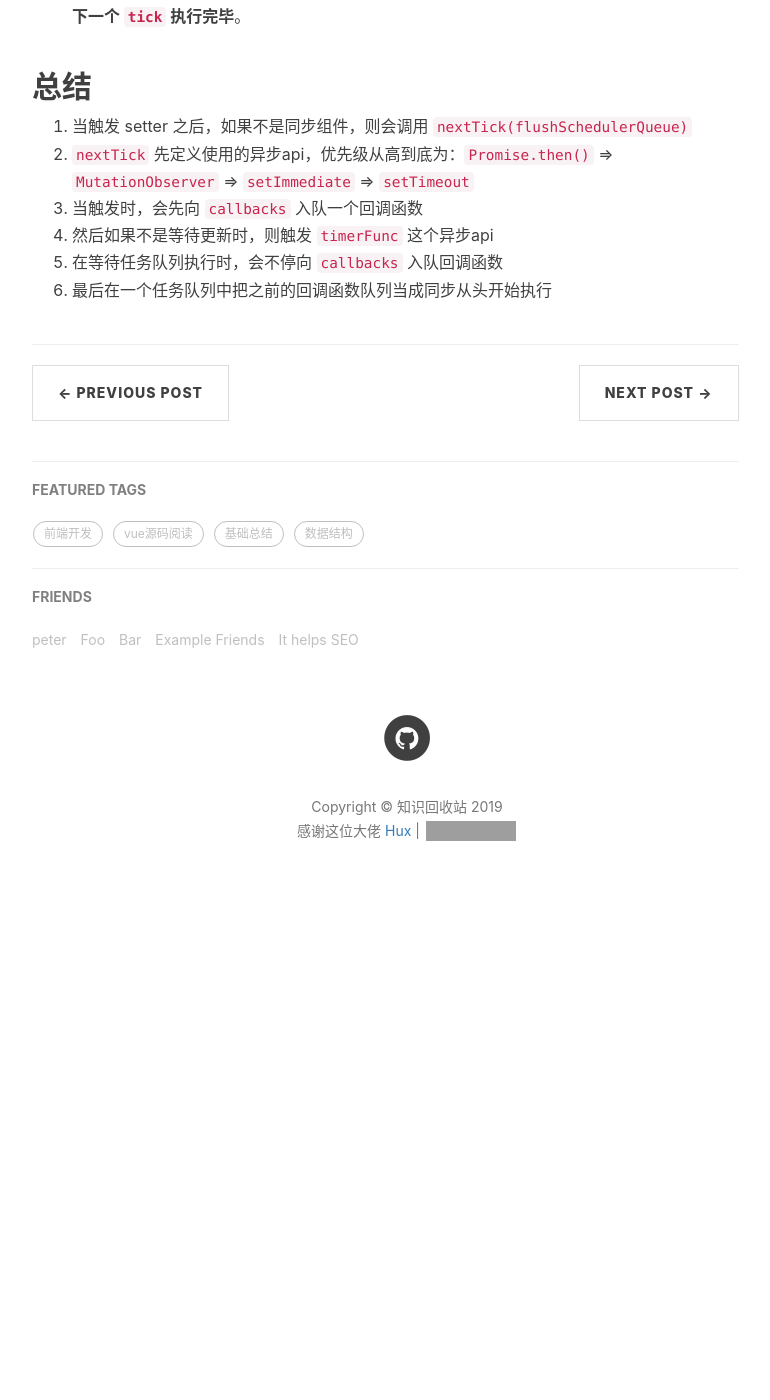
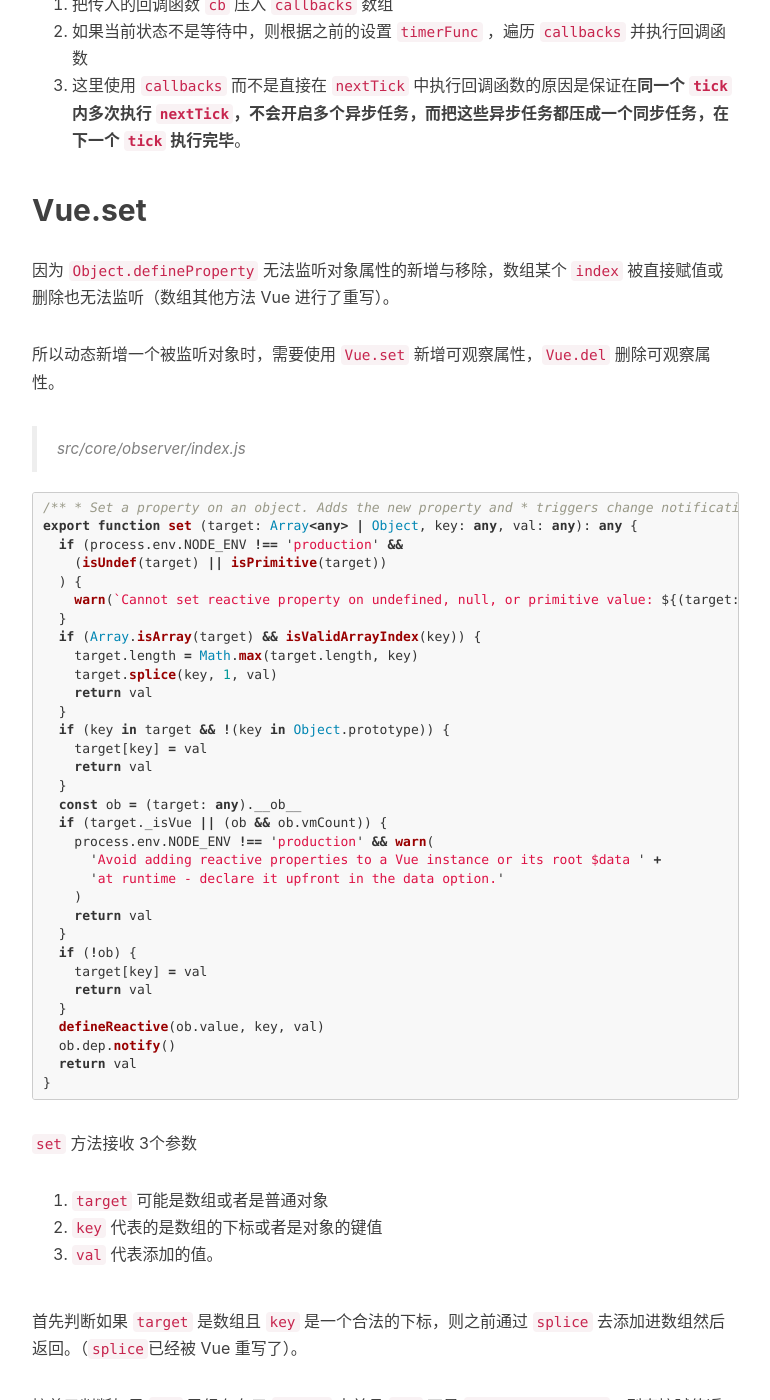
Before and after one commit to DimaLiLongJi/My-Blog, a Jekyll site: the page built from _posts/2019-01-03-vue源码阅读-6.nextTick和set.markdown, in a window 1280 px wide and 1400 px high, scrolled down 5844 px. Shown: the whole window, without its empty margins (233-1003 px from the left). Built offline with Jekyll 4.4.1, drawn with Linux system fonts in a browser that asks for light colours; nearby versions of some CDN libraries; comment, search, counter and statistics services are not loaded; before the commit the page ends 6779 px from its top, so only the background shows below that; some of the changed text lies outside the part shown; grey boxes are pictures that could not be loaded.

Commit message:
update 2019-01-03-vue源码阅读-6.nextTick和set

````diff
--- a/_posts/2019-01-03-vue源码阅读-6.nextTick.markdown
+++ b/_posts/2019-01-03-vue源码阅读-6.nextTick和set.markdown
@@ -1,6 +1,6 @@
 ---
 layout:     post
-title:      "vue源码阅读-6.nextTick"
+title:      "vue源码阅读-6.nextTick和set"
 subtitle:   "vue源码"
 date:       2019-01-03
 author:     "本人"
@@ -268,7 +271,71 @@
 3. 这里使用 `callbacks` 而不是直接在 `nextTick` 中执行回调函数的原因是保证在**同一个 `tick` 内多次执行 `nextTick`，不会开启多个异步任务，而把这些异步任务都压成一个同步任务，在下一个 `tick` 执行完毕**。
 
 
-## 总结
+## Vue.set
+
+因为 `Object.defineProperty` 无法监听对象属性的新增与移除，数组某个 `index` 被直接赋值或删除也无法监听（数组其他方法 Vue 进行了重写）。
+
+所以动态新增一个被监听对象时，需要使用 `Vue.set` 新增可观察属性，`Vue.del` 删除可观察属性。
+
+> src/core/observer/index.js
+
+```typescript
+/**
+ * Set a property on an object. Adds the new property and
+ * triggers change notification if the property doesn't
+ * already exist.
+ */
+export function set (target: Array<any> | Object, key: any, val: any): any {
+  if (process.env.NODE_ENV !== 'production' &&
+    (isUndef(target) || isPrimitive(target))
+  ) {
+    warn(`Cannot set reactive property on undefined, null, or primitive value: ${(target: any)}`)
+  }
+  if (Array.isArray(target) && isValidArrayIndex(key)) {
+    target.length = Math.max(target.length, key)
+    target.splice(key, 1, val)
+    return val
+  }
+  if (key in target && !(key in Object.prototype)) {
+    target[key] = val
+    return val
+  }
+  const ob = (target: any).__ob__
+  if (target._isVue || (ob && ob.vmCount)) {
+    process.env.NODE_ENV !== 'production' && warn(
+      'Avoid adding reactive properties to a Vue instance or its root $data ' +
+      'at runtime - declare it upfront in the data option.'
+    )
+    return val
+  }
+  if (!ob) {
+    target[key] = val
+    return val
+  }
+  defineReactive(ob.value, key, val)
+  ob.dep.notify()
+  return val
+}
+```
+
+`set` 方法接收 3个参数
+
+1. `target` 可能是数组或者是普通对象
+2. `key` 代表的是数组的下标或者是对象的键值
+3. `val` 代表添加的值。
+
+首先判断如果 `target` 是数组且 `key` 是一个合法的下标，则之前通过 `splice` 去添加进数组然后返回。（`splice`已经被 Vue 重写了）。
+
+接着又判断如果 `key` 已经存在于 `target` 中并且 `key` 不是 `Object.prototype`，则直接赋值返回。
+
+接下来拿到 `target.__ob__`。
+
+如果 `target.__ob__` 不存在，则直接赋值给对象并返回该值。
+
+如果 `target.__ob__` 存在，则说明 `target` 是对象并且之前初始化过了，所以直接就 `defineReactive(ob.value, key, val)` 并触发 `target` 上的观察者的依赖去调用 `watcher`（`ob.dep.notify()`）
+
+
+## 总结下 nextTick
 
 1. 当触发 setter 之后，如果不是同步组件，则会调用 `nextTick(flushSchedulerQueue)`
 2. `nextTick` 先定义使用的异步api，优先级从高到底为：`Promise.then()` => `MutationObserver` => `setImmediate` => `setTimeout`
````
Also changed, not shown: other parts of _posts/2019-01-03-vue源码阅读-6.nextTick和set.markdown (+3 -0 lines).
